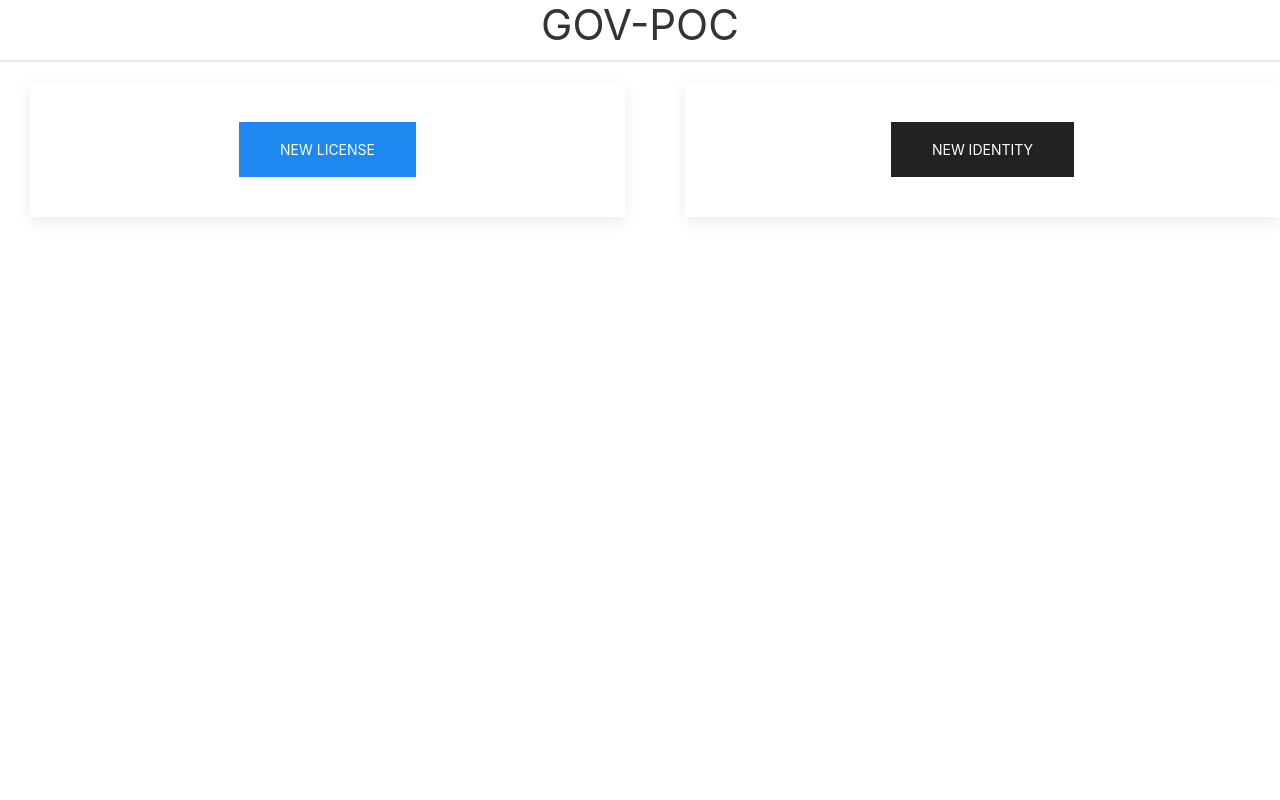
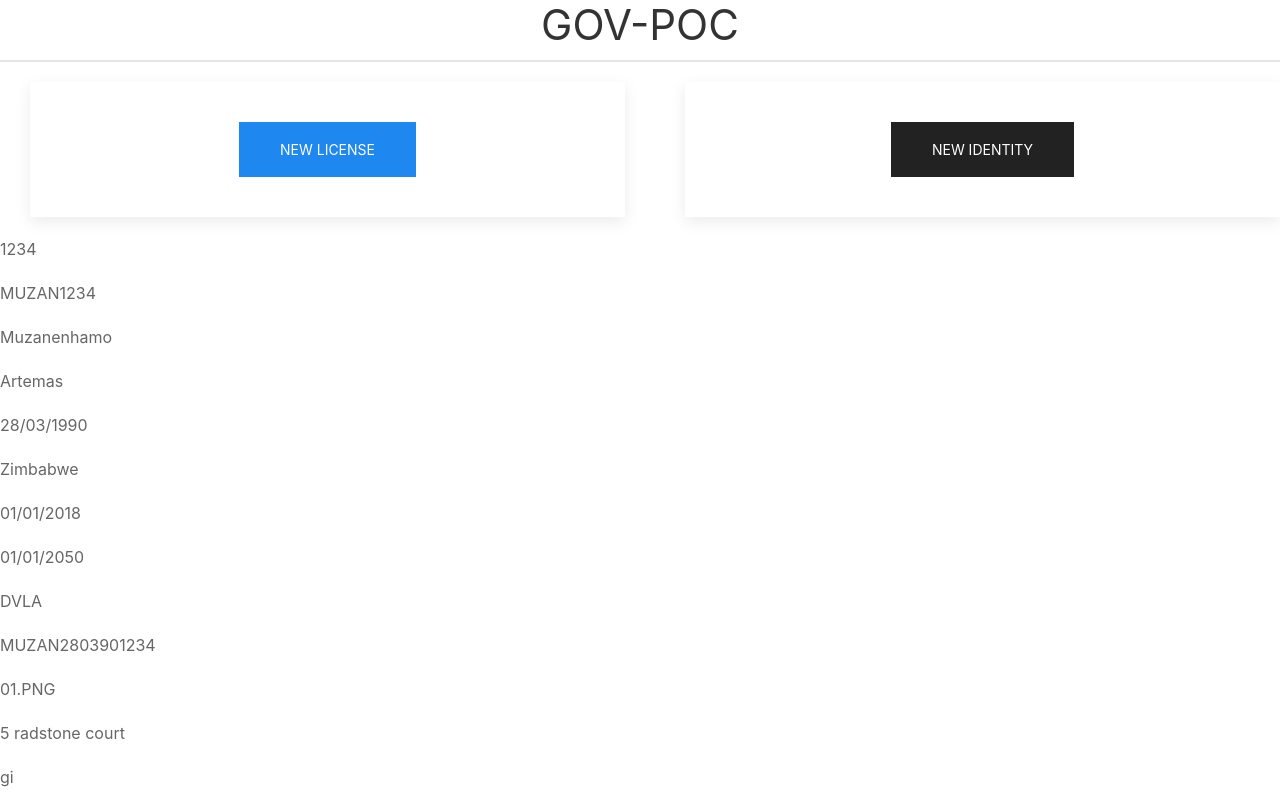
Before and after one commit to Artemas-Muzanenhamo/gov-poc-ui, an Angular app: page / in a window 1280 px wide. Shown: the top 800 px of the page. Built offline with nearby package versions, Linux system fonts and the light colour scheme.

Commit message:
add dummy License data

```diff
--- a/src/app/app.module.ts
+++ b/src/app/app.module.ts
@@ -3,16 +3,18 @@ import { NgModule } from '@angular/core';
 
 
 import { AppComponent } from './app.component';
+import { LicenseComponent } from './license/license.component';
 
 
 @NgModule({
   declarations: [
-    AppComponent
+    AppComponent,
+    LicenseComponent
   ],
   imports: [
     BrowserModule
   ],
   providers: [],
-  bootstrap: [AppComponent]
+  bootstrap: [AppComponent, LicenseComponent]
 })
 export class AppModule { }
--- /dev/null
+++ b/src/app/license/license.component.html
@@ -0,0 +1,15 @@
+<div>
+  <p><p>{{license.id}}</p>
+  <p>{{license.identityRef}}</p>
+  <p>{{license.surname}}</p>
+  <p>{{license.firstNames}}</p>
+  <p>{{license.dateOfBirth}}</p>
+  <p>{{license.country}}</p>
+  <p>{{license.dateOfIssue}}</p>
+  <p>{{license.expiryDate}}</p>
+  <p>{{license.agency}}</p>
+  <p>{{license.licenseNumber}}</p>
+  <p>{{license.signatureImage}}</p>
+  <p>{{license.address}}</p>
+</div>
+gi
--- /dev/null
+++ b/src/app/license/license.component.ts
@@ -0,0 +1,24 @@
+import {Component, OnInit} from '@angular/core';
+import {License} from './license';
+
+@Component({
+  selector: 'app-license',
+  templateUrl: './license.component.html',
+  styleUrls: ['./license.component.css']
+})
+export class LicenseComponent {
+  license: License = {
+    id: '1234',
+    identityRef: 'MUZAN1234',
+    surname: 'Muzanenhamo',
+    firstNames: 'Artemas',
+    dateOfBirth: '28/03/1990',
+    country: 'Zimbabwe',
+    dateOfIssue: '01/01/2018',
+    expiryDate: '01/01/2050',
+    agency: 'DVLA',
+    licenseNumber: 'MUZAN2803901234',
+    signatureImage: '01.PNG',
+    address: '5 radstone court'
+  };
+}
--- /dev/null
+++ b/src/app/license/license.ts
@@ -0,0 +1,14 @@
+export class License {
+  id: string;
+  identityRef: string;
+  surname: string;
+  firstNames: string;
+  dateOfBirth: string;
+  country: string;
+  dateOfIssue: string;
+  expiryDate: string;
+  agency: string;
+  licenseNumber: string;
+  signatureImage: string;
+  address: string;
+}
--- a/src/index.html
+++ b/src/index.html
@@ -10,5 +10,6 @@
 </head>
 <body>
   <app-root></app-root>
+  <app-license>...</app-license>
 </body>
 </html>
```
Also changed, not shown: src/app/license/license.component.css (added), 1 other file (tests, documents, lock files or other folders).
